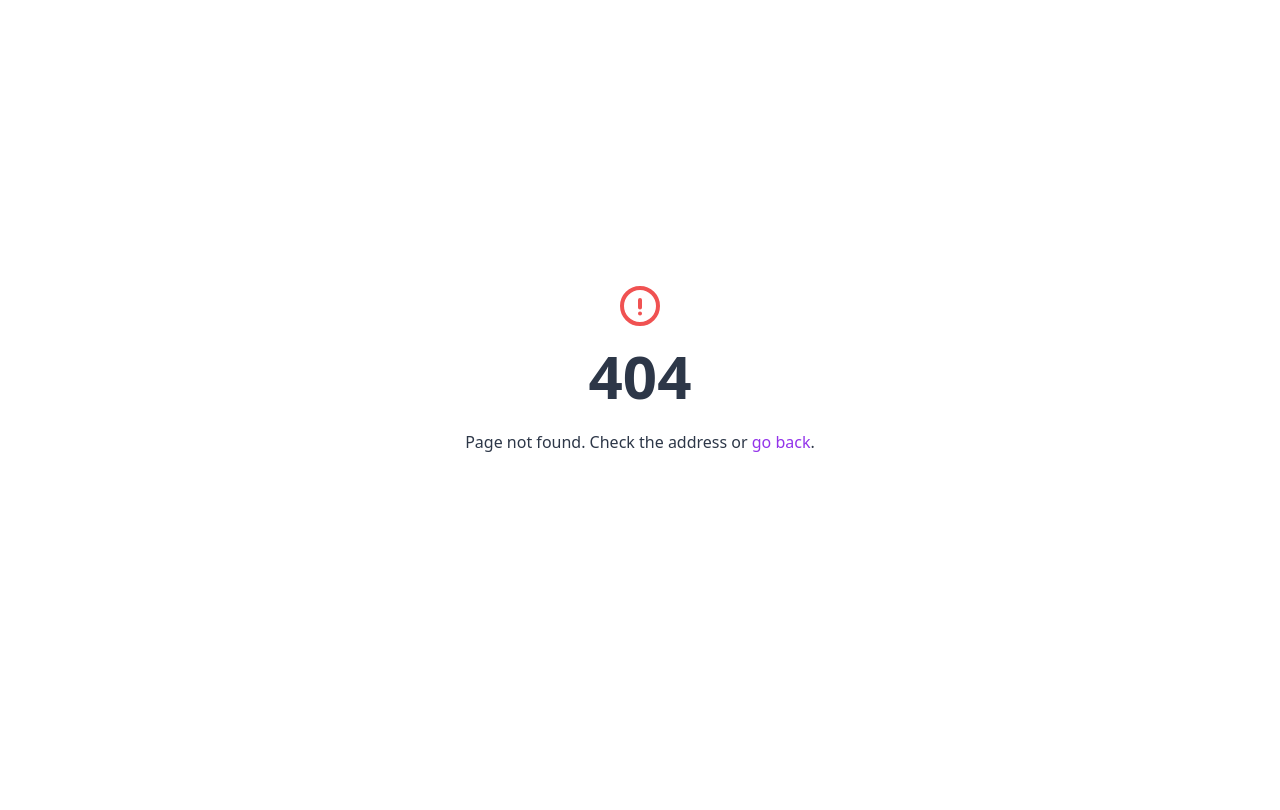
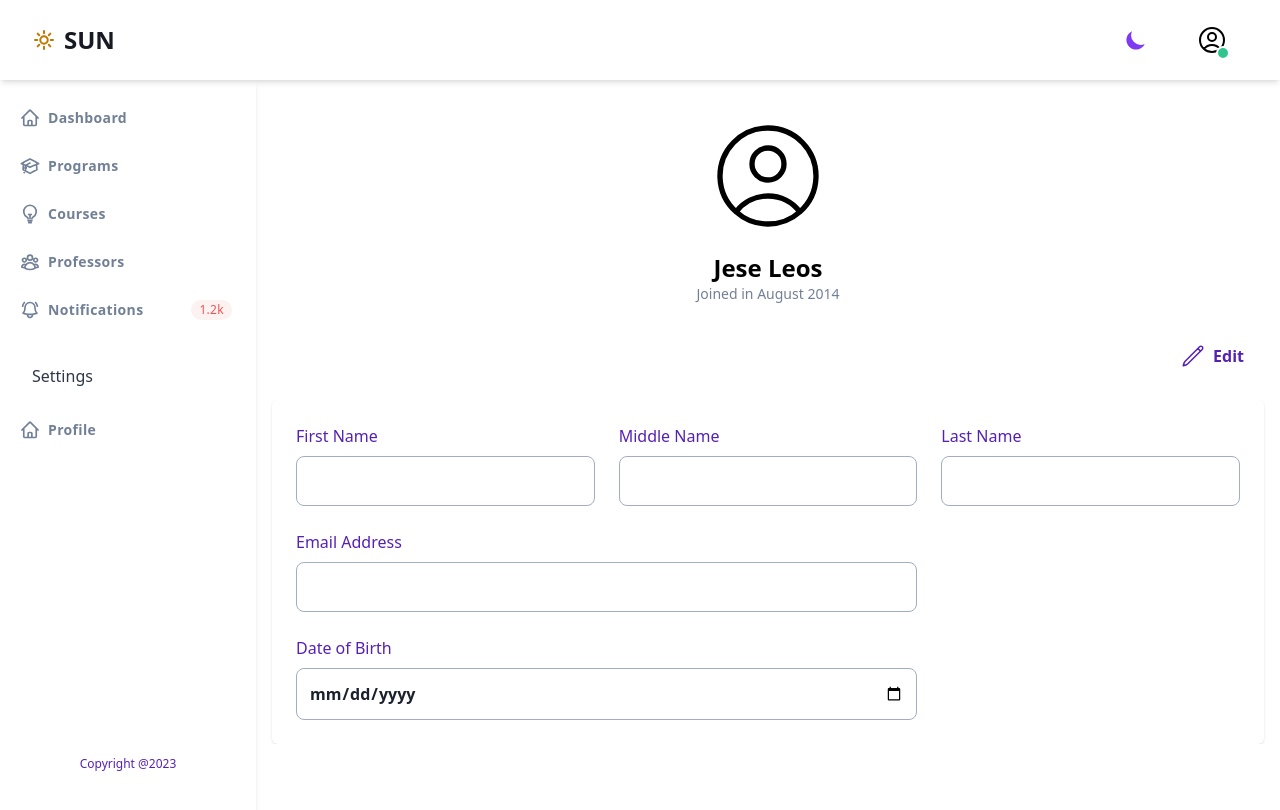
Before and after one commit to Student-University-Network/SUN-web-client, a Next.js app: page /admin/profile in a window 1280 px wide. Before the commit this address had no page. Shown: the top 810 px of the page. Built offline with nearby package versions, Linux system fonts and the light colour scheme.

Commit message:
added profile page

```diff
--- a/package.json
+++ b/package.json
@@ -43,6 +43,7 @@
 		"husky": "^8.0.3",
 		"lint-staged": "^13.1.0",
 		"postcss": "^8.4.21",
+		"postcss-import": "^15.1.0",
 		"prettier": "2.8.2",
 		"tailwindcss": "^3.2.4",
 		"typescript": "^4.9.4"
--- a/postcss.config.js
+++ b/postcss.config.js
@@ -1,5 +1,6 @@
 module.exports = {
 	plugins: {
+		'postcss-import': {},
 		tailwindcss: {},
 		autoprefixer: {},
 	},
--- a/src/Components/Button.tsx
+++ b/src/Components/Button.tsx
@@ -4,7 +4,6 @@
 /* eslint-disable react/prop-types */
 
 import { FC } from "react"
-// import styles from "../styles/Components.module.css"
 
 interface ButtonProps {
     // type:string;
--- /dev/null
+++ b/src/Components/InputField.tsx
@@ -0,0 +1,27 @@
+/* eslint-disable jsx-a11y/label-has-associated-control */
+/* eslint-disable @typescript-eslint/restrict-template-expressions */
+/* eslint-disable react/require-default-props */
+/* eslint-disable react/function-component-definition */
+/* eslint-disable react/prop-types */
+
+import { FC } from "react"
+
+interface InputFieldProps {
+    className: string;
+    type: string;
+    name: string;
+    label: string;
+    placeholder?: string;
+    // children?: React.ReactNode;
+}
+
+const InputField: FC<InputFieldProps> = ({ className, type, name, label, placeholder, }) => (
+    <div className={className}>
+        <label htmlFor={name} className="block text-base font-medium text-primary-800 dark:text-primary-500 ">{label}</label>
+        <input type={type} name={name} id={name}
+            placeholder={placeholder}
+            className="w-full p-3 mt-2 font-semibold text-gray-800 bg-white border border-gray-400 rounded-lg dark:bg-gray-800 dark:border-gray-700 dark:text-gray-50 focus:border-primary-800 dark:focus:border-primary-500 focus:outline-none" />
+    </div>
+)
+
+export default InputField
--- a/src/pages/admin/courses.tsx
+++ b/src/pages/admin/courses.tsx
@@ -1,5 +1,3 @@
-/* eslint-disable jsx-a11y/label-has-associated-control */
-/* eslint-disable react/self-closing-comp */
 import Sidebar from "src/partials/Sidebar";
 import Navbar from "src/partials/Navbar";
 import Head from "next/head";
--- a/src/pages/admin/professors.tsx
+++ b/src/pages/admin/professors.tsx
@@ -9,7 +9,7 @@ export default function Courses() {
     return (
         <>
             <Head>
-                <title>Courses</title>
+                <title>Professors</title>
                 <meta name="description" content="Generated by create next app" />
                 <meta name="viewport" content="width=device-width, initial-scale=1" />
                 <link rel="icon" href="/professors.svg" />
--- /dev/null
+++ b/src/pages/admin/profile.tsx
@@ -0,0 +1,61 @@
+import Sidebar from "src/partials/Sidebar";
+import Navbar from "src/partials/Navbar";
+import Head from "next/head";
+import Button from "src/Components/Button";
+import InputField from "src/Components/InputField";
+
+export default function Profile() {
+    return (
+        <>
+            <Head>
+                <title>Profile</title>
+                <meta name="description" content="Generated by create next app" />
+                <meta name="viewport" content="width=device-width, initial-scale=1" />
+                <link rel="icon" href="/courses.svg" />
+            </Head>
+            <Navbar />
+            <Sidebar />
+            <div className="flex flex-col flex-auto flex-shrink-0 min-h-screen transition-all duration-300">
+                <div className="h-full grid-flow-col mt-24 mb-20 ml-14 md:ml-64">
+
+                    <div className="flex flex-col items-center justify-center mt-4">
+
+                        <div className="flex flex-col items-center justify-center">
+                            <svg xmlns="http://www.w3.org/2000/svg" fill="none" viewBox="0 0 24 24" strokeWidth={1} stroke="currentColor" className="w-32 h-32 rounded-full">
+                                <path strokeLinecap="round" strokeLinejoin="round" d="M17.982 18.725A7.488 7.488 0 0012 15.75a7.488 7.488 0 00-5.982 2.975m11.963 0a9 9 0 10-11.963 0m11.963 0A8.966 8.966 0 0112 21a8.966 8.966 0 01-5.982-2.275M15 9.75a3 3 0 11-6 0 3 3 0 016 0z" />
+                            </svg>
+
+                            <div className="mt-3 font-medium">
+                                <h1 className="text-2xl font-bold text-center">Jese Leos</h1>
+                                <div className="text-sm text-center text-gray-500 dark:text-gray-400">Joined in August 2014</div>
+                            </div>
+                        </div>
+
+                        <div className="mt-6 mb-4 ml-auto mr-5">
+                            <Button className="flex p-2 space-x-2 text-base font-bold " onClick={() => { }} btnType='elevated'>
+                                <svg xmlns="http://www.w3.org/2000/svg" fill="none" viewBox="0 0 24 24" strokeWidth={1.5} stroke="currentColor" className="w-6 h-6">
+                                    <path strokeLinecap="round" strokeLinejoin="round" d="M16.862 4.487l1.687-1.688a1.875 1.875 0 112.652 2.652L6.832 19.82a4.5 4.5 0 01-1.897 1.13l-2.685.8.8-2.685a4.5 4.5 0 011.13-1.897L16.863 4.487zm0 0L19.5 7.125" />
+                                </svg>
+                                <span>Edit</span>
+                            </Button>
+                        </div>
+                    </div>
+                    <form className="flex flex-col justify-center px-4 overflow-hidden">
+                        <div className="overflow-hidden shadow sm:rounded-md">
+                            <div className="px-4 py-5 sm:p-6">
+                                <div className="grid grid-cols-6 gap-6">
+                                    <InputField name="firstname" className="col-span-6 lg:col-span-2" label="First Name" type="text" />
+                                    <InputField name="middlename" className="col-span-6 lg:col-span-2" label="Middle Name" type="text" />
+                                    <InputField name="lastname" className="col-span-6 lg:col-span-2" label="Last Name" type="text" />
+                                    <InputField name="email" className="col-span-6 sm:col-span-4" label="Email Address" type="text" />
+                                    <InputField name="dateofBirth" className="col-span-6 sm:col-span-4" label="Date of Birth" type="date" />
+                                </div>
+                            </div>
+                        </div>
+                    </form>
+                </div>
+
+            </div>
+        </>
+    )
+}
--- a/src/pages/all-components.tsx
+++ /dev/null
@@ -1,47 +0,0 @@
-import Head from 'next/head';
-import { useTheme } from 'next-themes'
-import Button from 'src/Components/Button';
-
-export default function AllComponents() {
-
-    const { theme, setTheme } = useTheme()
-    return (
-        <>
-            <Head>
-                <title>All Components</title>
-                <meta name="description" content="Generated by create next app" />
-                <meta name="viewport" content="width=device-width, initial-scale=1" />
-                <link rel="icon" href="/favicon.ico" />
-            </Head>
-            <div>
-                <div className='flex items-center justify-between h-16 p-16'>
-                    <h1 className="text-5xl font-bold text-center text-purple-600 dark:text-purple-300">
-                        All Components
-                    </h1>
-                    <Button className='bg-gray-200 dark:bg-gray-800' onClick={() => setTheme(theme === 'light' ? 'dark' : 'light')} btnType='elevated'>
-                        {theme === 'dark' ? <svg xmlns="http://www.w3.org/2000/svg" className="w-5 h-5" viewBox="0 0 20 20" fill="currentColor">
-                            <path fillRule="evenodd" d="M10 2a1 1 0 011 1v1a1 1 0 11-2 0V3a1 1 0 011-1zm4 8a4 4 0 11-8 0 4 4 0 018 0zm-.464 4.95l.707.707a1 1 0 001.414-1.414l-.707-.707a1 1 0 00-1.414 1.414zm2.12-10.607a1 1 0 010 1.414l-.706.707a1 1 0 11-1.414-1.414l.707-.707a1 1 0 011.414 0zM17 11a1 1 0 100-2h-1a1 1 0 100 2h1zm-7 4a1 1 0 011 1v1a1 1 0 11-2 0v-1a1 1 0 011-1zM5.05 6.464A1 1 0 106.465 5.05l-.708-.707a1 1 0 00-1.414 1.414l.707.707zm1.414 8.486l-.707.707a1 1 0 01-1.414-1.414l.707-.707a1 1 0 011.414 1.414zM4 11a1 1 0 100-2H3a1 1 0 000 2h1z" clipRule="evenodd" />
-                        </svg> : <svg xmlns="http://www.w3.org/2000/svg" className="w-5 h-5" viewBox="0 0 20 20" fill="currentColor">
-                            <path d="M17.293 13.293A8 8 0 016.707 2.707a8.001 8.001 0 1010.586 10.586z" />
-                        </svg>}
-                    </Button>
-                </div>
-                <div className='flex items-center justify-around'>
-                    <Button className="px-8 mt-6" onClick={() => setTheme(theme === 'light' ? 'dark' : 'light')} btnType='elevated'>
-                        Elevated
-                    </Button>
-                    <Button className="px-8 mt-6" onClick={() => setTheme(theme === 'light' ? 'dark' : 'light')} btnType='filled'>
-                        Filled
-                    </Button>
-                    <Button className="px-8 mt-6" onClick={() => setTheme(theme === 'light' ? 'dark' : 'light')} btnType='outlined'>
-                        Outlined
-                    </Button>
-                    <Button className="px-8 mt-6" onClick={() => setTheme(theme === 'light' ? 'dark' : 'light')} btnType='toned'>
-                        Toned
-                    </Button>
-                </div>
-
-            </div>
-        </>
-    )
-}
--- a/src/partials/Navbar.tsx
+++ b/src/partials/Navbar.tsx
@@ -30,6 +30,7 @@ function Navbar() {
                                 <svg xmlns="http://www.w3.org/2000/svg" fill="none" viewBox="0 0 24 24" strokeWidth={1.5} stroke="currentColor" className="w-8 h-8">
                                     <path strokeLinecap="round" strokeLinejoin="round" d="M17.982 18.725A7.488 7.488 0 0012 15.75a7.488 7.488 0 00-5.982 2.975m11.963 0a9 9 0 10-11.963 0m11.963 0A8.966 8.966 0 0112 21a8.966 8.966 0 01-5.982-2.275M15 9.75a3 3 0 11-6 0 3 3 0 016 0z" />
                                 </svg>
+                                <span className="bottom-1 left-7 absolute  w-3.5 h-3.5 bg-green-400 border-2 border-white dark:border-gray-800 rounded-full" />
                             </Menu.Button>
                         </div>
 
--- a/src/partials/Sidebar.tsx
+++ b/src/partials/Sidebar.tsx
@@ -9,7 +9,7 @@ export default function Sidebar() {
 
     return (
         <div className="fixed left-0 z-10 flex flex-col h-full mt-16 overflow-hidden text-gray-900 transition-all duration-300 bg-white border-none shadow-md w-14 top-4 hover:w-64 md:w-64 dark:bg-gray-900">
-            <div className="flex flex-col justify-between flex-grow overflow-x-hidden overflow-y-auto">
+            <div className="flex flex-col flex-grow overflow-x-hidden overflow-y-auto">
                 <ul className="flex flex-col py-4 space-y-1">
                     <li>
                         <Link className={`relative flex flex-row items-center pr-6 border-l-4 border-transparent h-11 focus:outline-none font-bold text-gray-500 dark:text-gray-400 hover:text-black hover:dark:text-white transition-colors duration-300 ${router.pathname === "/admin/dashboard" ? "border-primary-800 dark:border-primary-600 text-black dark:text-primary-100" : ""}`} href="/admin/dashboard" >
@@ -70,7 +70,23 @@ export default function Sidebar() {
                         </Link>
                     </li>
                 </ul>
-                <p className="hidden px-5 py-3 mb-24 text-xs text-center text-primary-800 dark:text-primary-200 md:block">Copyright @2023</p>
+                <ul className='flex flex-col py-4 space-y-1'>
+                    <li>
+                        <p className='mx-8 mb-4 font-normal text-gray-700 dark:text-gray-400'>Settings</p>
+                    </li>
+                    <li>
+                        <Link className={`relative flex flex-row items-center pr-6 border-l-4 border-transparent h-11 focus:outline-none font-bold text-gray-500 dark:text-gray-400 hover:text-black hover:dark:text-white transition-colors duration-300 ${router.pathname === "/admin/profile" ? "border-primary-800 dark:border-primary-600 text-black dark:text-primary-100" : ""}`} href="/admin/profile" >
+                            <span className="inline-flex items-center justify-center ml-4">
+                                <svg xmlns="http://www.w3.org/2000/svg" fill="none" viewBox="0 0 24 24" strokeWidth={2} stroke="currentColor" className="w-5 h-5">
+                                    <path strokeLinecap="round" strokeLinejoin="round" d="M2.25 12l8.954-8.955c.44-.439 1.152-.439 1.591 0L21.75 12M4.5 9.75v10.125c0 .621.504 1.125 1.125 1.125H9.75v-4.875c0-.621.504-1.125 1.125-1.125h2.25c.621 0 1.125.504 1.125 1.125V21h4.125c.621 0 1.125-.504 1.125-1.125V9.75M8.25 21h8.25" />
+                                </svg>
+
+                            </span>
+                            <span className="ml-2 text-sm tracking-wide truncate">Profile</span>
+                        </Link>
+                    </li>
+                </ul>
+                <p className="hidden px-5 py-3 mt-auto mb-24 text-xs text-center text-primary-800 dark:text-primary-200 md:block">Copyright @2023</p>
             </div>
         </div>
     )
--- a/src/styles/globals.css
+++ b/src/styles/globals.css
@@ -1,7 +1,7 @@
+@import './Components.module.css';
 @tailwind base;
 @tailwind components;
 @tailwind utilities;
-
 @layer base {
 	/* button {
 		@apply transition-colors duration-300
@@ -19,7 +19,7 @@
         font-semibold rounded-xl shadow-md outline-none;
 	}
 	.elevated {
-		@apply text-purple-800 dark:text-purple-300
+		@apply text-primary-800 dark:text-primary-300
         bg-transparent
         border-none  shadow-gray-500;
 	}
```
Also changed, not shown: public/profile.svg (added), 1 other file (tests, documents, lock files or other folders).
